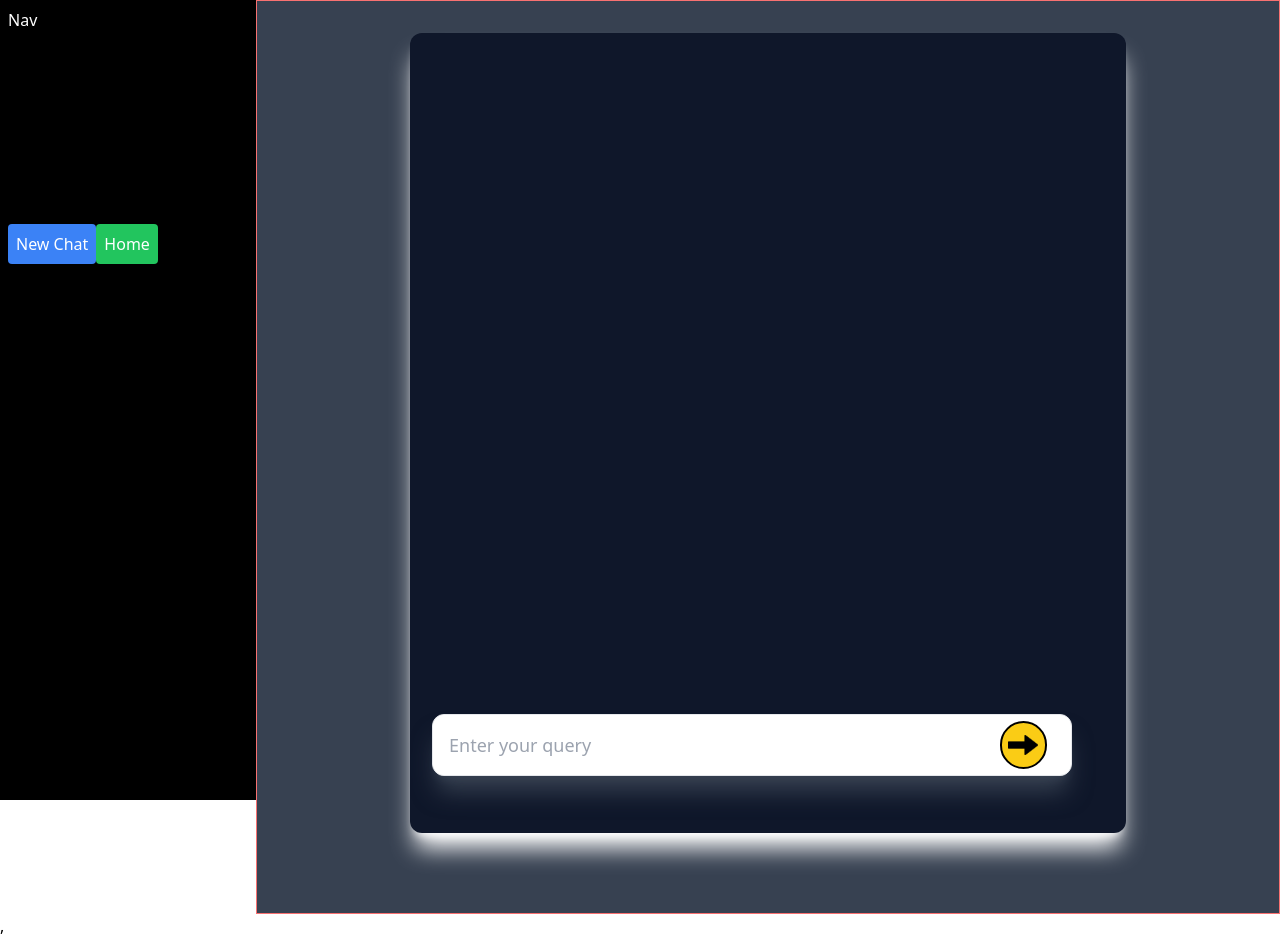
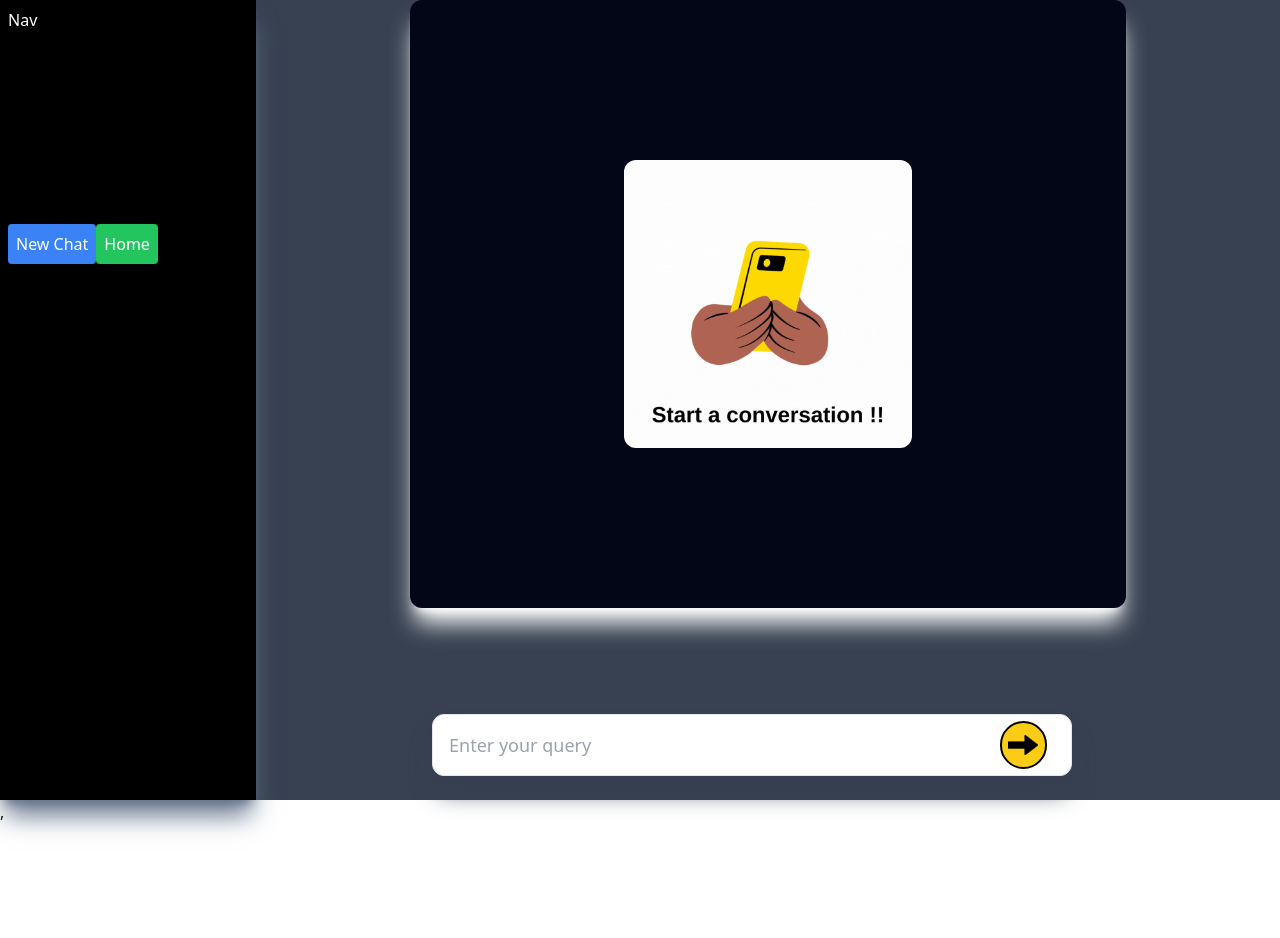
Before and after one commit to dipanshu999/ConvoAI, a React (Vite) app: page /chat in a window 1280 px wide. After the commit the page ends 824 px from the top, so only its background shows below. Built offline with nearby package versions, Linux system fonts and the light colour scheme.

Commit message:
New styles and design

```diff
--- a/src/components/Chat.jsx
+++ b/src/components/Chat.jsx
@@ -20,8 +20,8 @@ export default function Chat() {
   }, [id, loadChat, currentChatId, chatHistory, navigate])
 
   return (
-    <div className="form-response w-[80vw] ml-[20vw] bg-gray-700 border-red-400 border  ">
-      <div className="chat-Area w-[70%] mx-auto shadow-xl shadow-white bg-slate-900 rounded-xl  ">
+    <div className="form-response w-[80vw] ml-[20vw] bg-gray-700 ">
+      <div className="chat-Area w-[70%] mx-auto shadow-xl shadow-white bg-slate-950 rounded-xl  ">
         <Response/>
         <Form/>
       </div>
--- a/src/components/Home.jsx
+++ b/src/components/Home.jsx
@@ -3,7 +3,7 @@ import { Link } from 'react-router-dom'
 
 export default function Home() {
   return (
-    <div className=' border-green-400 border w-screen '>
+    <div className=' w-screen '>
 
       <div className="hello mx-auto w-[20rem] mt-6">
         <img src="../hello.gif" alt="" />
--- a/src/components/Response.jsx
+++ b/src/components/Response.jsx
@@ -22,14 +22,17 @@ export default function Response() {
     return words.slice(0, 100).join(' ') + '...';
   };
 
-  return (
-    <div className='mt-8 min-h-screen w-full mx-auto text-lg mb-20 py-1 px-4'>
+   return (
+    <>
+     { currentChat && currentChat.length>0 ?
+
+    (<div className='mt-8 min-h-screen w-full mx-auto text-lg mb-20 py-1 px-4'>
 
       {currentChat.map((item, index) => (
 
         <div key={index} className="mb-4">
           <div className='flex justify-end mt-8'>
-            <div className='max-w-[50%] min-w-[10%] p-3 rounded-md bg-gradient-to-r from-[#12D8FA] to-[#A6FFCB]'>
+            <div className='max-w-[60%] min-w-[10%] p-3 rounded-md bg-gradient-to-r from-[#12D8FA] to-[#A6FFCB]'>
               <h1 className='text-white'>{item.question}</h1>
             </div>
           </div>
@@ -57,6 +60,11 @@ export default function Response() {
       {loading && (
         <p className='text-white text-xl rounded-xl mt-8 p-3 mb-4 w-[20%] bg-gradient-to-tr from-[#FC488B] to-yellow-400'>Loading...</p>
       )}
+    </div> )
+
+      :
+    <div className=' flex justify-center '>
+      <img src="../chat.gif" alt="" className='w-[18rem] mt-40 mb-40 rounded-xl' />
     </div>
-  )
+  } </> )
 }
--- a/src/components/Sidebar.jsx
+++ b/src/components/Sidebar.jsx
@@ -17,7 +17,7 @@ export default function Sidebar() {
   }
 
   return (
-    <div className='bg-black fixed h-full w-[20vw] p-2  hidden tab:inline'>
+    <div className='bg-black fixed h-full w-[20vw] p-2  hidden tab:inline shadow-xl shadow-slate-500'>
       <div className='Logo w-full h-52 '>
         <p className='text-white'>Nav</p>
       </div>
@@ -32,7 +32,7 @@ export default function Sidebar() {
               className='text-white text-xl hover:bg-gray-700  block w-full text-left'
               onClick={() => handleChatClick(chat.id)}
             >
-              {chat.title.charAt(0).toUpperCase() + chat.title.slice(1).split(' ').slice(0, 6).join(' ') + ' ...'}
+              { chat?.title && chat.title.split(' ').slice(0, 5).join(' ').replace(/^./, str => str.toUpperCase()) + (chat.title.split(' ').length >= 5 ? ' ...' : '') }
             </button>
           </div>
         ))}
```
Also changed, not shown: public/chat.gif (added).
